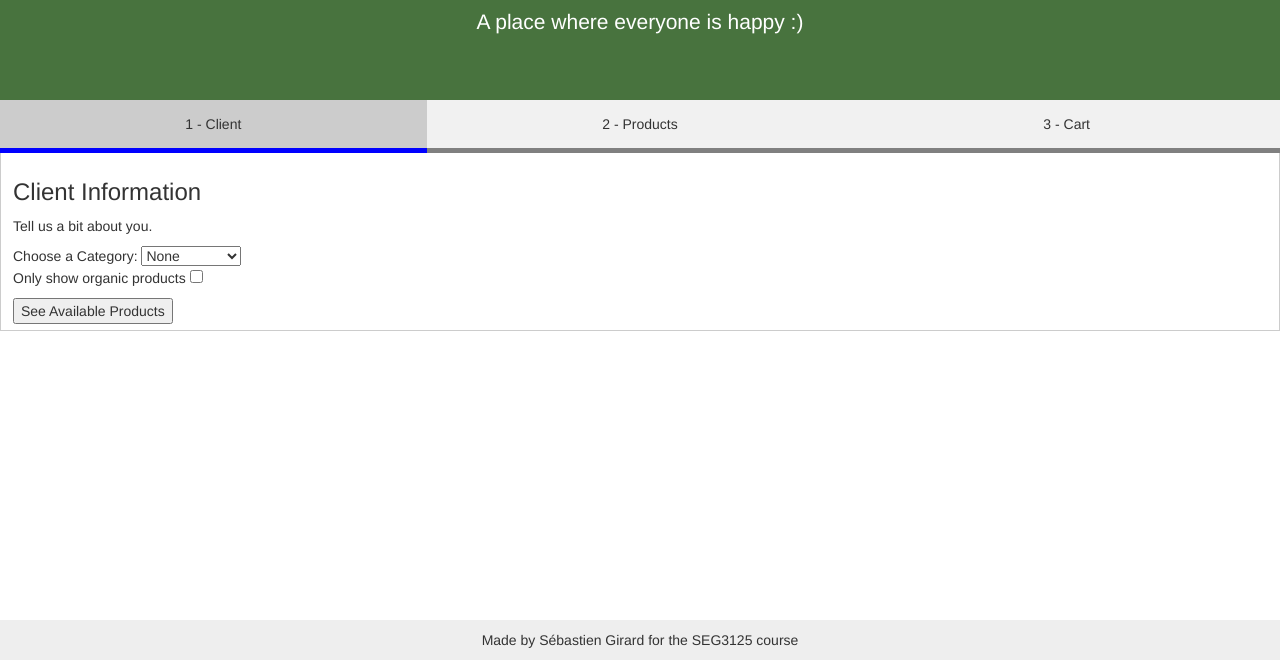
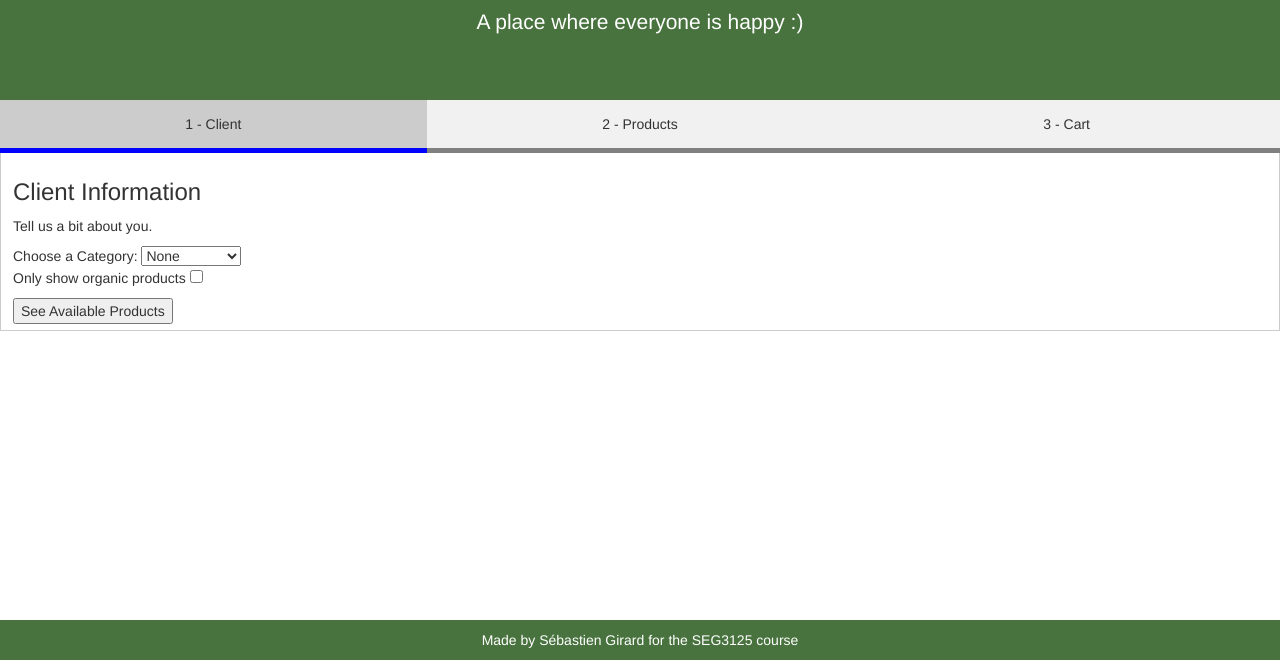
Before and after one commit to sebastiengrd/SEG3125-lab3, a plain HTML site: page index.html in a window 1280 px wide. Shown: the part 140-800 px from the top of the page. Drawn offline with nearby package versions, Linux system fonts and the light colour scheme.

Commit message:
changed style of footer

```diff
--- a/styles/style.css
+++ b/styles/style.css
@@ -80,9 +80,10 @@ body {
     position: fixed;
     bottom: 0;
     width: 100%;
-    background-color: #eee;
+    background-color: rgb(72 115 62);
 }
 
 .footer p {
+    color: white;
     margin: 10px;
 }
```
